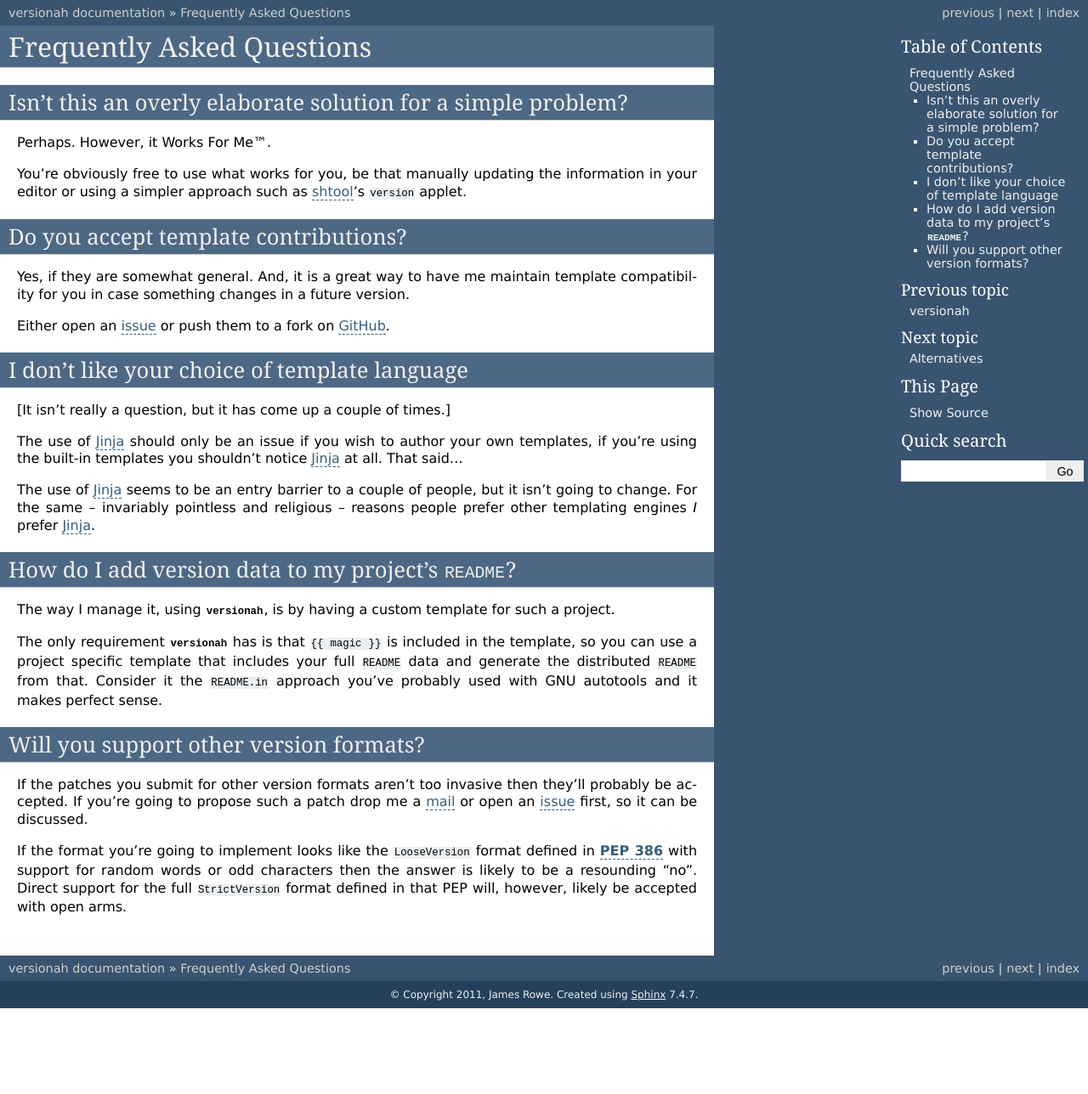
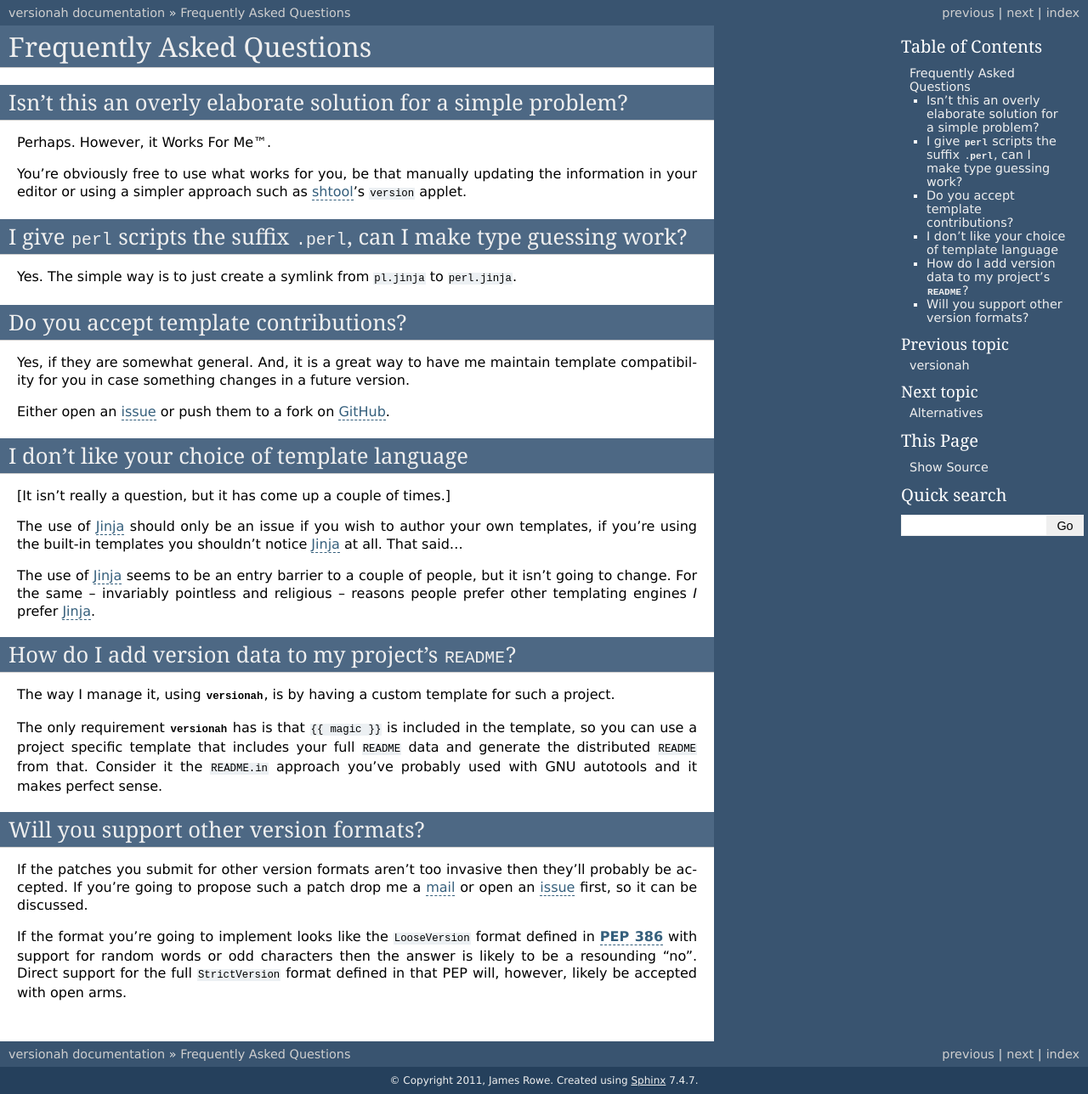
Before and after one commit to JNRowe/versionah, a Sphinx documentation site: the page built from doc/faq.rst, in a window 1280 px wide and 1288 px high. Shown: the whole window at 85% size. Built offline with Sphinx 7.4.7, drawn with Linux system fonts in a browser that asks for light colours; the version number could not be read and is left out.

Commit message:
Added 'non-standard suffixes' FAQ entry.

```diff
--- a/doc/faq.rst
+++ b/doc/faq.rst
@@ -11,6 +11,12 @@ information in your editor or using a simpler approach such as shtool_'s
 ``version`` applet.
 
 .. _shtool: http://www.gnu.org/software/shtool/shtool.html
+
+I give ``perl`` scripts the suffix ``.perl``, can I make type guessing work?
+''''''''''''''''''''''''''''''''''''''''''''''''''''''''''''''''''''''''''''
+
+Yes.  The simple way is to just create a symlink from ``pl.jinja`` to
+``perl.jinja``.
 
 Do you accept template contributions?
 '''''''''''''''''''''''''''''''''''''
```
